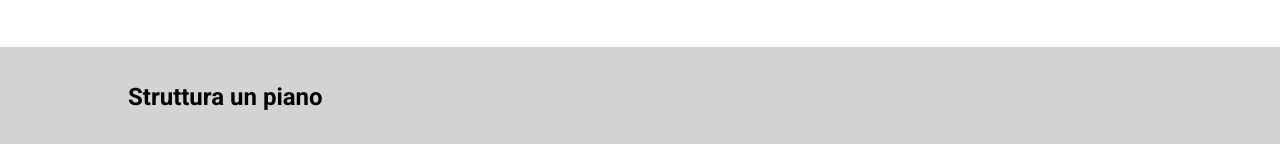
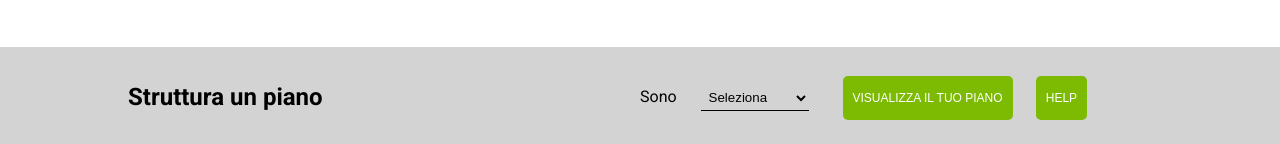
Before and after one commit to Tiba22/htmlcss-fluentify, a plain HTML site: page index.html in a window 1280 px wide. Shown: the part 1795-1939 px from the top of the page. Drawn offline with Linux system fonts and the light colour scheme.

Commit message:
Ultime modifiche al footer (non completo al 100%)

```diff
--- a/css/style.css
+++ b/css/style.css
@@ -70,7 +70,7 @@ li > a,.tutor {
 }
 
 .secbutton {
-background-color: #7cbb02;
+ background-color: #7cbb02;
  border: none;
  color: white;
  padding: 15px 32px;
@@ -220,13 +220,63 @@ hr {
 }
 
 footer {
-  height: 100px;
+  height: auto;
   width: 100%;
   background-color: #d3d3d3;
 }
 
-.testofoot  {
-  margin-left: 10%;
+footer:after {
+  content: "";
+  display: table;
+  clear: both;
+}
+
+.footsx  {
+  padding-left: 10%;
   line-height: 100px;
   vertical-align: middle;
+  float: left;
+  width: 50%;
 }
+
+.footdx {
+  width: 50%;
+  height: 100px;
+  line-height: 100px;
+  vertical-align: middle;
+  float: left;
+}
+
+.scelta {
+  margin-left: 20px;
+  padding: 4px 25px 4px 4px;
+  border: none;
+  border-bottom: 1px solid black;
+  background-color: #d3d3d3;
+}
+
+.vispiano {
+  background-color: #7cbb02;
+  border: none;
+  color: white;
+  padding: 15px 10px;
+  text-align: center;
+  text-decoration: none;
+  display: inline-block;
+  font-size: 12px;
+  border-radius: 5px;
+  margin-left: 30px;
+}
+
+.help {
+  background-color: #7cbb02;
+  border: none;
+  color: white;
+  padding: 15px 10px;
+  text-align: center;
+  text-decoration: none;
+  display: inline-block;
+  font-size: 12px;
+  border-radius: 5px;
+  margin-left: 3%;
+}
--- a/index.html
+++ b/index.html
@@ -108,10 +108,26 @@
 
       <footer>
         <!-- PARTE PIE' PAGINA -->
-        <div class="testofoot">
+        <div class="footsx">
+
           <h2>Struttura un piano</h2>
+
         </div>
 
+        <div class="footdx">
+
+          <span>Sono</span>
+          <select class="scelta" name="scelta">
+            <option value="opt0"> Seleziona</option>
+            <option value="opt1"> Maschio</option>
+            <option value="opt1"> Femmina</option>
+          </select>
+
+          <button class="vispiano"type="button" name="button">VISUALIZZA IL TUO PIANO</button>
+
+          <button class="help" type="button" name="button">HELP</button>
+
+        </div>
       </footer>
 
     </main>
```
